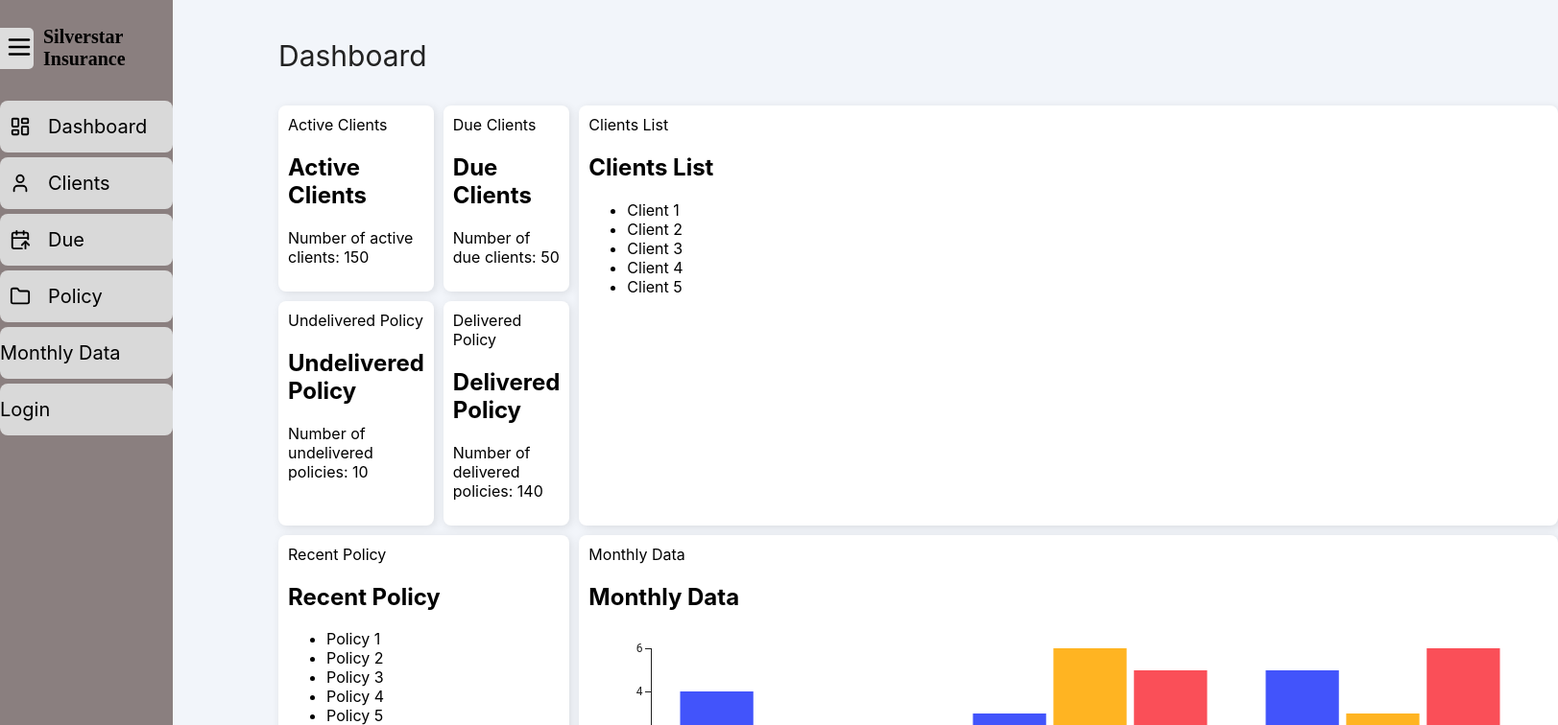
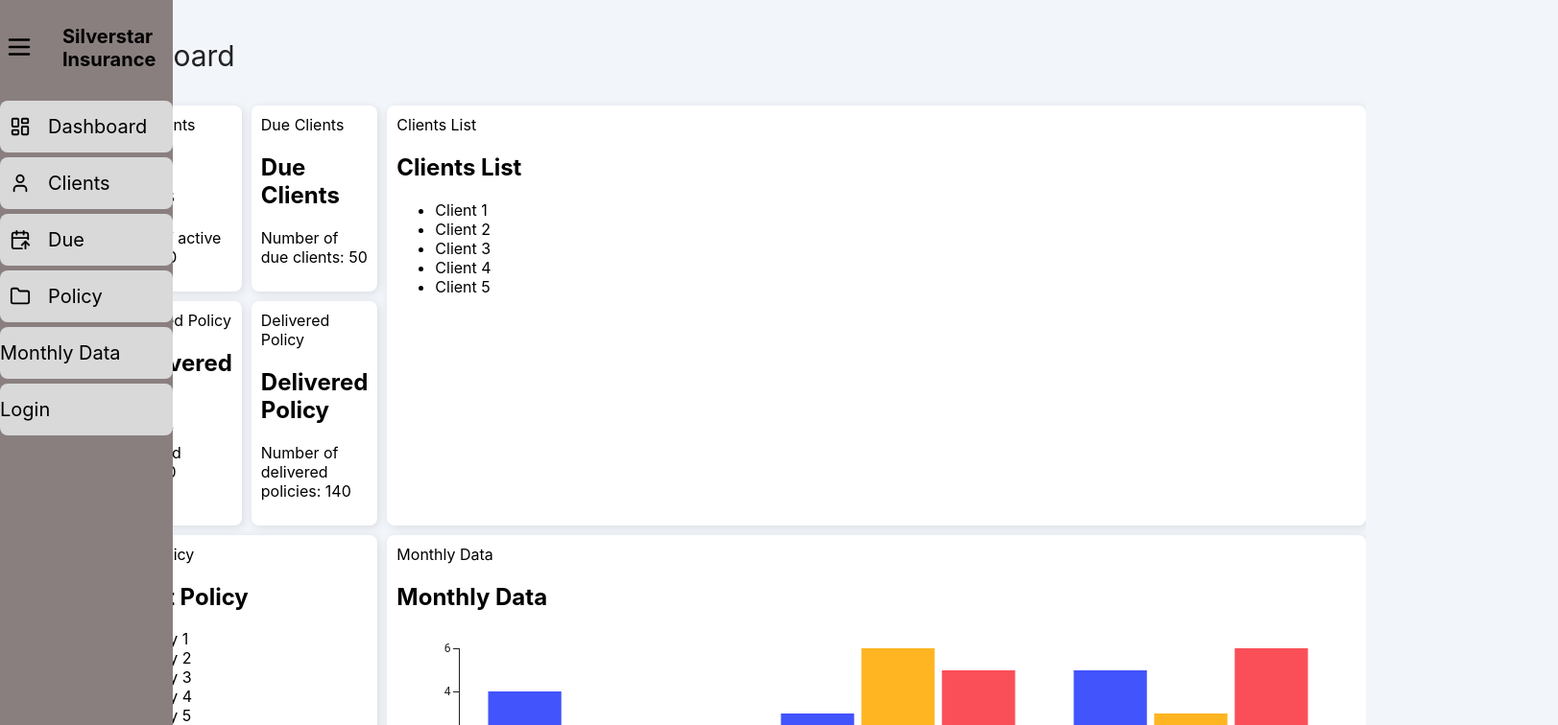
Before and after one commit to WNTERFX/insurance-client-page, a React (Create React App) app: page /appinsurance/MainArea/Dashboard in a window 1280 px wide. Shown: the top 756 px of the page at 96% size, 1623 px wide, since content can reach past the window. Built offline with nearby package versions, Linux system fonts and the light colour scheme.

Commit message:
Changed Characteristics of NavBar and Content-Area

```diff
--- a/src/MainArea.js
+++ b/src/MainArea.js
@@ -1,13 +1,9 @@
 
 import "./styles/main_area-styles.css";
 import NavBar from "./NavBar";
-//import Policy from "./Policy";
 import "./styles/policy-styles.css"
-//import Dashboard from "./Dashboard";
 import "./styles/dashboard-styles.css"
-//import Client from "./Client";
 import "./styles/client-styles.css"
-//import Due from "./Due";
 import "./styles/due-styles.css"
 import React, { useState } from "react";
 import { Outlet } from 'react-router-dom';
@@ -26,7 +22,15 @@ export default function MainArea()
             <div className="nav-area" >
                 <NavBar onMinimizeChange={handleMinimizeChange} />
             </div>
-            <div className="content-area"  style={{ marginLeft: isMinimized ? "50px" : "200px" }}>
+            <div className="content-area"
+                style={{
+                    marginLeft: isMinimized ? "-220px" : "-80px",
+                    marginRight: isMinimized ? "-110px" : "0",
+                    paddingLeft: isMinimized ? "0px" : "0px",
+
+                    transition: "margin 0.3s ease",
+                  }}
+                >
                 <Outlet/>
             </div>
         </div>
--- a/src/NavBar.js
+++ b/src/NavBar.js
@@ -29,14 +29,13 @@ export default function NavBar( {onMinimizeChange}) {
 
     </div>
     <div className="side-bar">
-
       <Link to="/appinsurance/MainArea/Dashboard" className="side-bar-item">
        {isMinimize ? (
          <LuLayoutDashboard />
         ) : (
           <div className="side-bar-label">
             <LuLayoutDashboard className="side-bar-icon" />
-            <span>Dashboard</span>
+            <span className="side-bar-name" >Dashboard</span>
           </div>
         )}
       </Link>
--- a/src/styles/dashboard-styles.css
+++ b/src/styles/dashboard-styles.css
@@ -4,6 +4,7 @@
 .dashboard-container{
     background-color: #F2F5FA;
     font-family: 'Inter', sans-serif;
+    height: auto;
 
 }
 
@@ -12,7 +13,8 @@
     color: #222;
     padding: 10px 5px 0px 90px;
     font-size: 30px;
-    align-items: center;
+
+
 
 }
 .dashboard-content {
@@ -86,11 +88,11 @@
     box-shadow: 2px 2px 10px rgba(0, 0, 0, 0.1);
 }
 
-@media screen and (max-height: 600px) {
+@media screen and (min-width: 1024px)  {
 
-    .dashboard-content > div {
+    .dashboard-container > div.dashboard-content {
 
-        height: 250px;
+        height: 90vh !important;
     }
 
 }
--- a/src/styles/main_area-styles.css
+++ b/src/styles/main_area-styles.css
@@ -1,33 +1,28 @@
 .main-area {
   display: flex;
-  flex-direction: column;
+  flex-direction: row;
   height: 100vh;
+
 }
 
 .main-area .content-area {
 
-    flex: 5;
-    margin-left: 200px;
+    width: 100%;
+    margin-left: auto;
     background-color: #f3f3f3;
+    margin-left: 130px;
     transition: margin 0.3s ease;
+    margin-right: 1000px;
 }
 
+.nav-area {
 
+  width: 200px;
+}
 
-@media screen and (min-width: 1080px) and (max-width: 2000px) {
-
+@media screen and (max-height: 1080px) {
   .main-area .content-area {
-
-    margin-left: 200px;
+    margin-left: 110px ;
   }
 
 }
-
-@media screen and (min-height: 300px) and (max-height: 900px) {
-
-  .main-area .content-area {
-
-    margin-left: 180px;
-  }
-
-}
--- a/src/styles/nav-styles.css
+++ b/src/styles/nav-styles.css
@@ -19,19 +19,33 @@ body, html {
    display: flex;
    align-items: center;
    padding: 1px 0 1px 0;
-   transition: margin 0.3s ease
+   transition: margin 1s ease
+
 }
 
 
-.nav-bar .logo {
-   padding-left: 20px;
+.logo {
+   padding: 5px 0 5px 0;
    font-size: 20px;
+   margin-left: 20px;
+   font-family: 'Inter', sans-serif;
+
+
+
 }
+
+.logo-bar .logo:hover {
+   color: #ffffff;
+   transition: color 0.3s ease;
+}
+
+
 
 .logo-bar .nav-bar-button {
    transition: transform 0.3s ease;
    padding: 5px 0 5px 0;
    padding-left: 10px;
+   background-color: transparent;;
 }
 
 
@@ -93,30 +107,6 @@ body, html {
 
 
 
-@media screen and (min-width: 1080px) and (max-width: 2000px) {
-   .nav-bar {
-      width: 270px;
-
-
-   }
-
-   .nav-bar .logo {
-      padding: 10px;
-
-   }
-
-   .nav-bar .nav-bar-button {
-      margin-left: -5px;
-
-   }
-
-   .side-bar .side-bar-item {
-      font-size: 20px;
-      padding: 10px 0 15px 0;
-      transition: padding 0.3s ease;
-
-   }
-}
 
 @media screen and (min-height: 300px) and (max-height: 900px) {
    .nav-bar {
@@ -140,3 +130,27 @@ body, html {
       transition: padding 0.3s ease;
    }
 }
+
+@media screen and (max-height: 1080px) {
+   .nav-bar {
+      width: 180px;
+
+   }
+
+   .nav-bar .logo {
+      padding: 10px;
+
+   }
+
+   .nav-bar .nav-bar-button {
+      margin-left: -5px;
+
+   }
+
+   .side-bar .side-bar-item {
+      font-size: 20px;
+      padding: 15px 0 15px 0;
+      transition: padding 0.3s ease;
+   }
+
+ }
```
